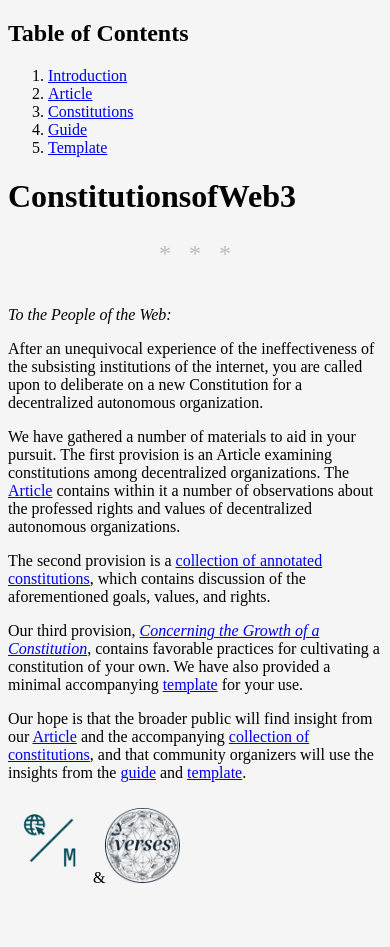
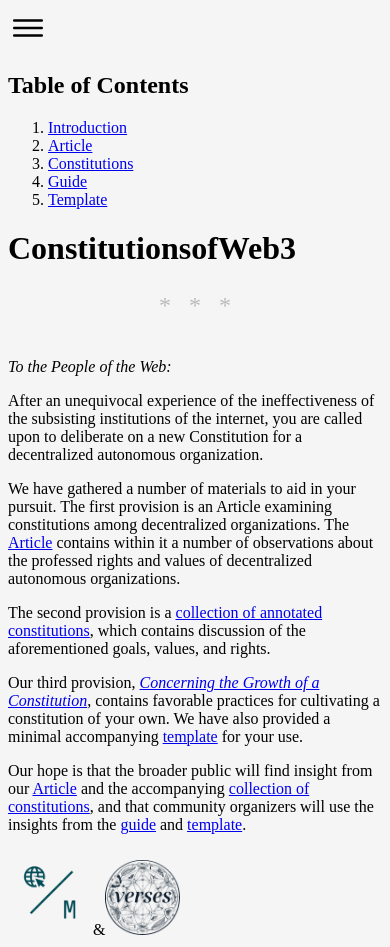
Before and after one commit to verses-xyz/constitutions, a Next.js app: page / in a window 390 px wide. Before the commit the page ends 895 px from the top, so only its background shows below. Built offline with nearby package versions, Linux system fonts and the light colour scheme.

Commit message:
mobile friendly

```diff
--- a/components/Footnote.js
+++ b/components/Footnote.js
@@ -36,11 +36,11 @@ export default function Footnote({
       {expanded && (
         <div className={`footnote-content-mobile`}>
           <button
-            className="absolute"
-            style={{ top: "var(--space-12)", right: "var(--space-12)" }}
+            className="absolute pointer-events-none"
+            style={{ top: "0.5em", right: "0.5em" }}
             onClick={toggle}
           >
-            <IoMdClose color="var(--foreground-default)" />
+            <IoMdClose color="#555" />
           </button>
           {data}
         </div>
--- a/components/LoadingIframe.js
+++ b/components/LoadingIframe.js
@@ -2,7 +2,7 @@ import ScaleLoader from "react-spinners/ScaleLoader"
 import LoadingFrame from 'react-loading-iframe';
 
 const LoadingIframe = () => {
-  return <div style={{ "margin-left": "-25%", "width": "150%", "height": "700px", "border-radius": "5px", "position": "relative" }}>
+  return <div style={{ "width": "100%", "height": "700px", "border-radius": "5px", "position": "relative" }}>
     <LoadingFrame skeleton={<ScaleLoader color="#333" className="text-center mt-20" />
     } className="airtable-embed" src="https://airtable.com/embed/shrvSk01p3E1wwH77" frameborder="0" onmousewheel="" width="100%" height="100%"></LoadingFrame>
   </div>
--- a/components/PageLayout.js
+++ b/components/PageLayout.js
@@ -4,9 +4,9 @@ import Sidebar from './Sidebar'
 export default function LayoutComponents({ children }) {
   return <>
     <Head />
-    <div className="w-full flex my-24">
-      <div className="h-[100vh] flex-none w-20"><Sidebar /></div>
-      <div className="font-body text-xl w-2/5 mx-auto prose">
+    <div className="w-full flex">
+      <Sidebar />
+      <div className="font-body my-24 text-xl xl:w-2/5 mx-auto prose w-4/5">
         {children}
       </div>
     </div>
--- a/components/Sidebar.js
+++ b/components/Sidebar.js
@@ -1,5 +1,7 @@
 import Link from 'next/link'
 import { useRouter } from 'next/router'
+import { useState, useEffect } from "react"
+import { IoIosMenu } from "react-icons/io";
 
 const LINKS = [
   { label: "Introduction", href: "/" },
@@ -11,12 +13,28 @@ const LINKS = [
 
 export default function Sidebar() {
   const router = useRouter()
+  const [open, setOpen] = useState(true)
+
   const calculateBg = (href) => (
     router.pathname === href ||
     (router.pathname === "" && href === "/")
   ) ? 'bg-gray-hover' : 'bg-gray-wash'
 
-  return <div className="font-body text-xl ml-36 fixed -translate-y-1/2 top-1/2">
+  const handleResize = () => {
+    setOpen(window.innerWidth > 1280)
+  }
+
+  useEffect(() => {
+    window.addEventListener('resize', handleResize);
+    handleResize();
+    return () => window.removeEventListener('resize', handleResize);
+  }, [])
+
+  const bg = open ? "bg-gray-wash border-r border-gray" : ""
+
+  return <div className={`h-[100vh] z-[9999] flex flex-col fixed justify-center font-body text-xl px-36 xl:bg-transparent xl:border-none ${bg}`}>
+    <IoIosMenu className="absolute left-0 top-0 m-8 xl:hidden block cursor-pointer" size={40} onClick={() => setOpen(state => !state)} />
+    <div className={open ? "" : "hidden"}>
       <h2 className="font-bold">Table of Contents</h2>
       <ol className="list-[upper-roman] ml-4 my-4">
         {LINKS.map((link, i) => <li key={i} className="my-2">
@@ -26,4 +44,5 @@ export default function Sidebar() {
         </li>)}
       </ol>
     </div>
+  </div>
 }
--- a/pages/styles.css
+++ b/pages/styles.css
@@ -194,8 +194,8 @@ p:hover .footnote-content {
     width: 340px;
     top: 32px;
     left: 0;
-    border: 1px solid #222;
-    border-radius: 8px;
+    border: 1px solid #888;
+    border-radius: 4px;
     box-shadow: 0 4px 30px rgba(0, 0, 0, 0.05);
   }
 }
```
Lines whose indentation alone changed are shown as unchanged.
